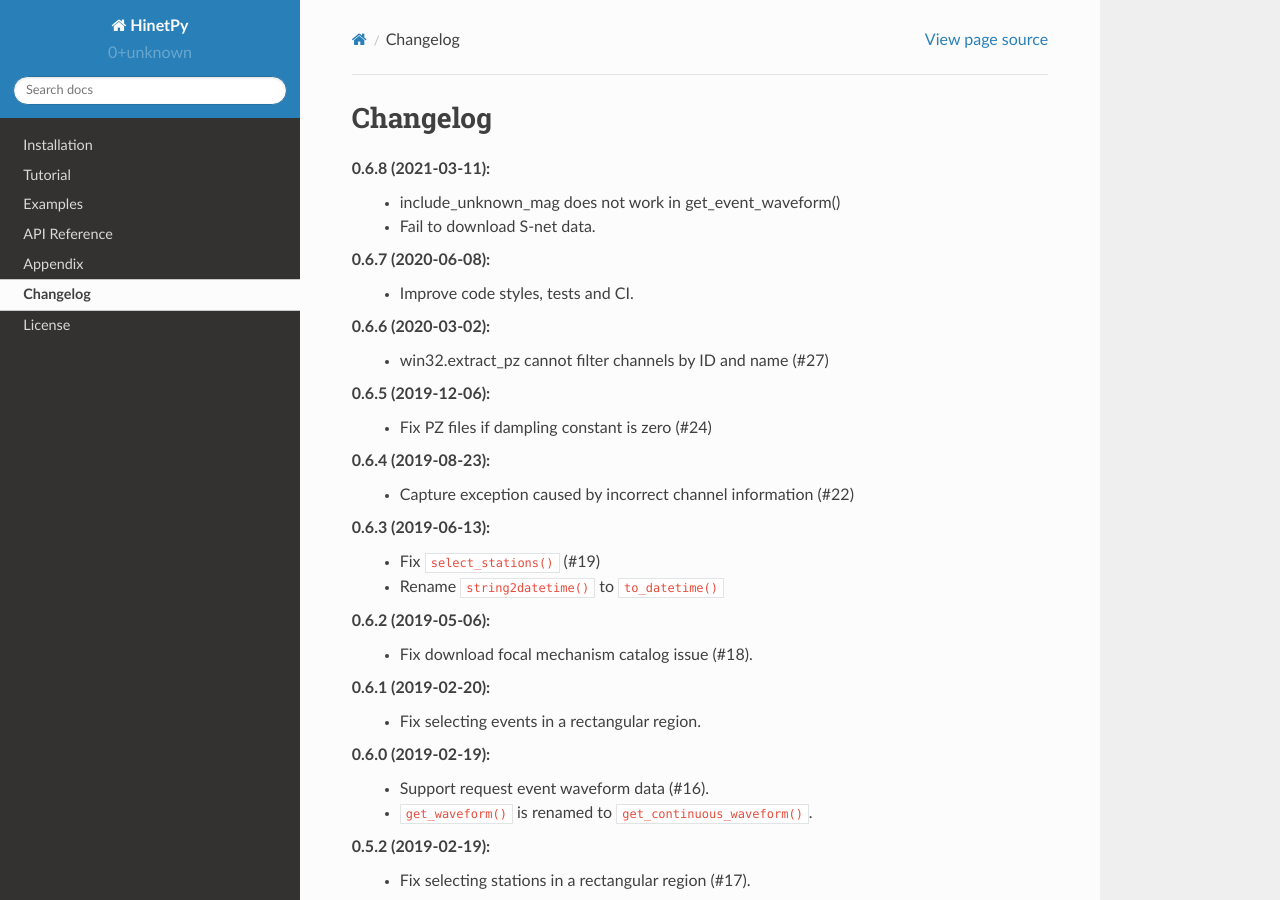
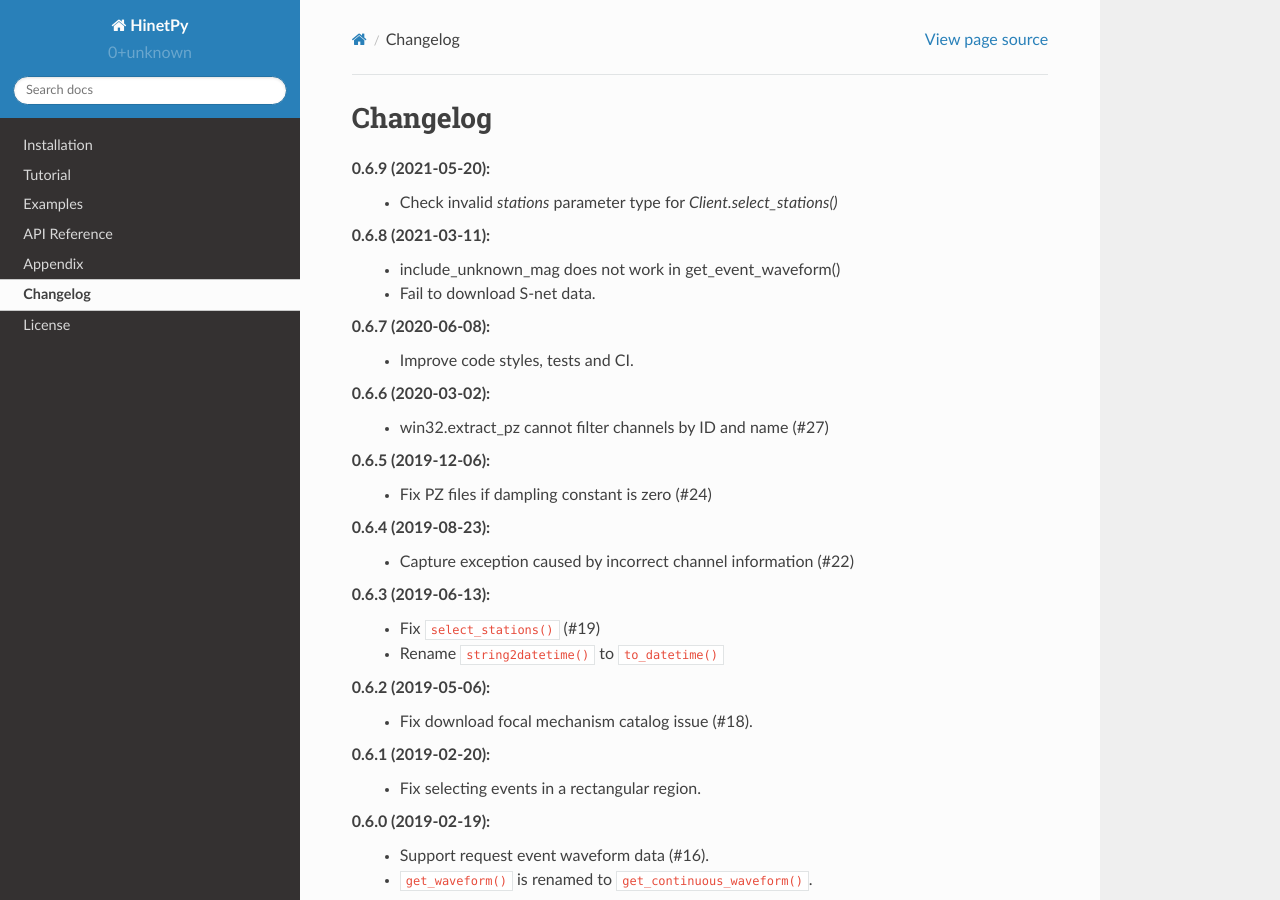
Before and after one commit to seisman/HinetPy, a Sphinx documentation site: the page built from docs/changelog.rst, in a window 1280 px wide and 900 px high. Built offline with Sphinx 7.4.7 and the Read the Docs theme 2.0.0, drawn with Linux system fonts in a browser that asks for light colours.

Commit message:
Update the changelog [skip ci]

```diff
--- a/docs/changelog.rst
+++ b/docs/changelog.rst
@@ -1,5 +1,8 @@
 Changelog
 =========
+
+0.6.9 (2021-05-20):
+  - Check invalid `stations` parameter type for `Client.select_stations()`
 
 0.6.8 (2021-03-11):
   - include_unknown_mag does not work in get_event_waveform()
```
